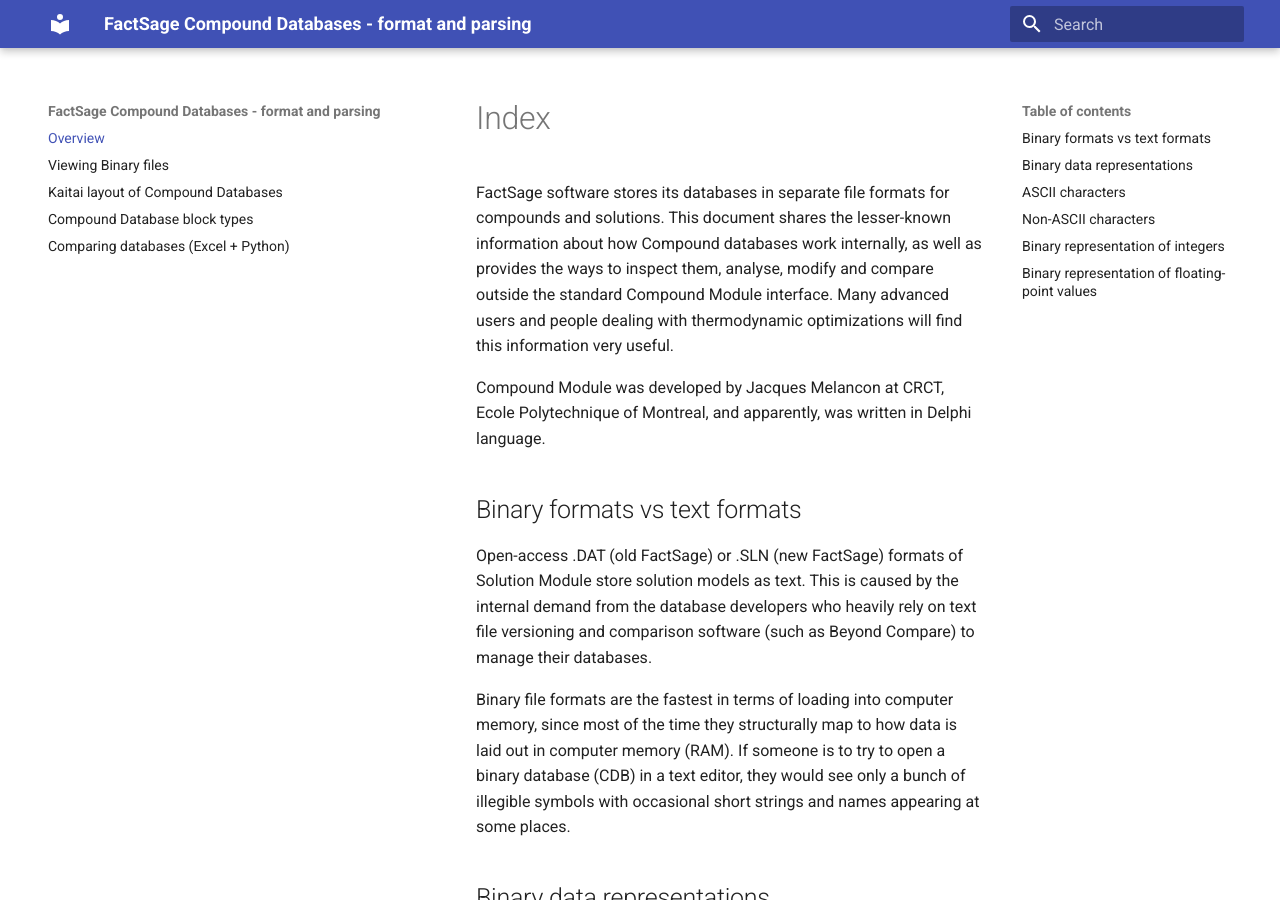
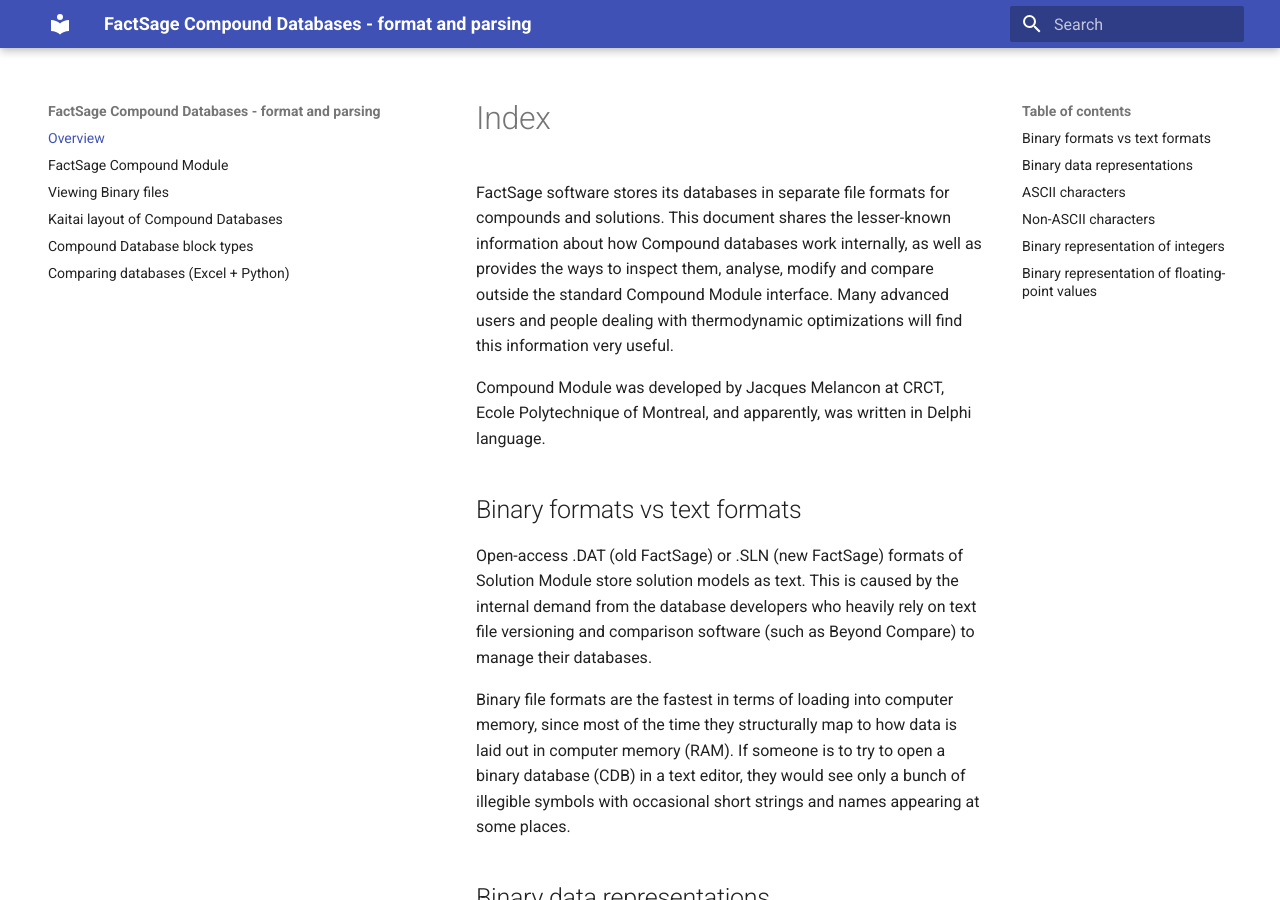
Before and after one commit to evnekdev/factsage-compound-docs, an MkDocs documentation site: the page built from docs/index.md, in a window 1280 px wide and 900 px high. Built offline with MkDocs 1.6.1 and Material for MkDocs 9.7.7, drawn with Linux system fonts in a browser that asks for light colours.

Commit message:
factsage compound module stub

```diff
--- a/mkdocs.yml
+++ b/mkdocs.yml
@@ -14,6 +14,7 @@
 
 nav:
   - Overview : index.md
+  - FactSage Compound Module : compound-module.md
   - Viewing Binary files : binary-viewing.md
   - Kaitai layout of Compound Databases : kaitai.md
   - Compound Database block types : block-types.md
```
Also changed, not shown: docs/compound-module.md (added, +1 -0 lines).
